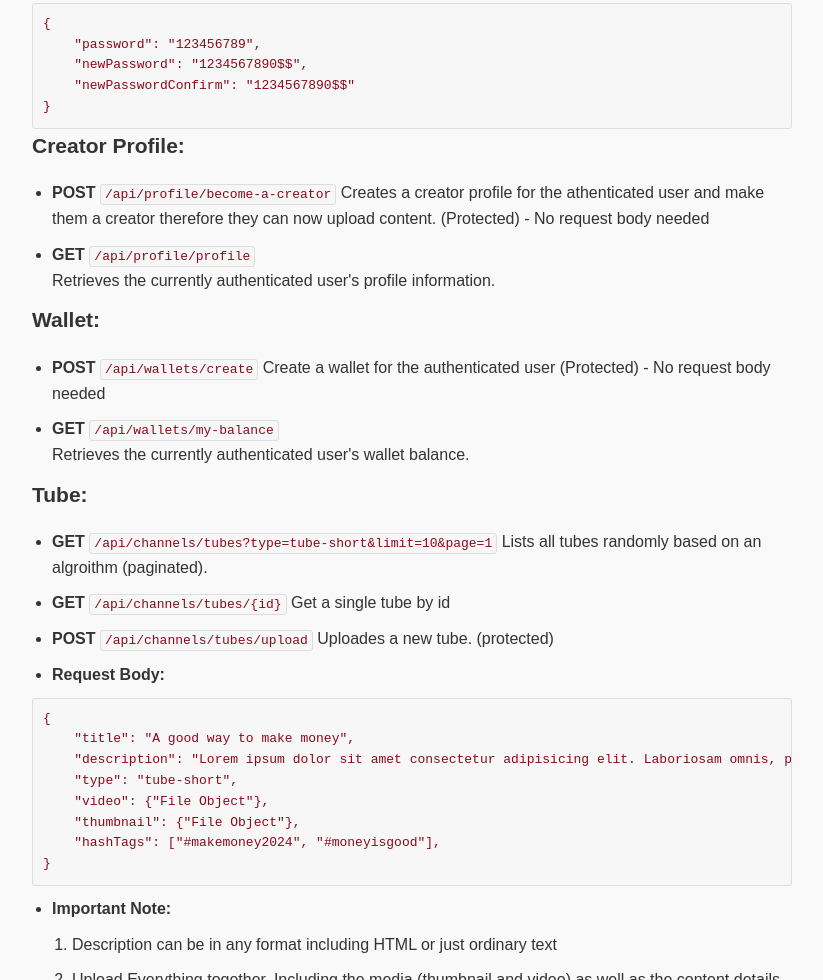
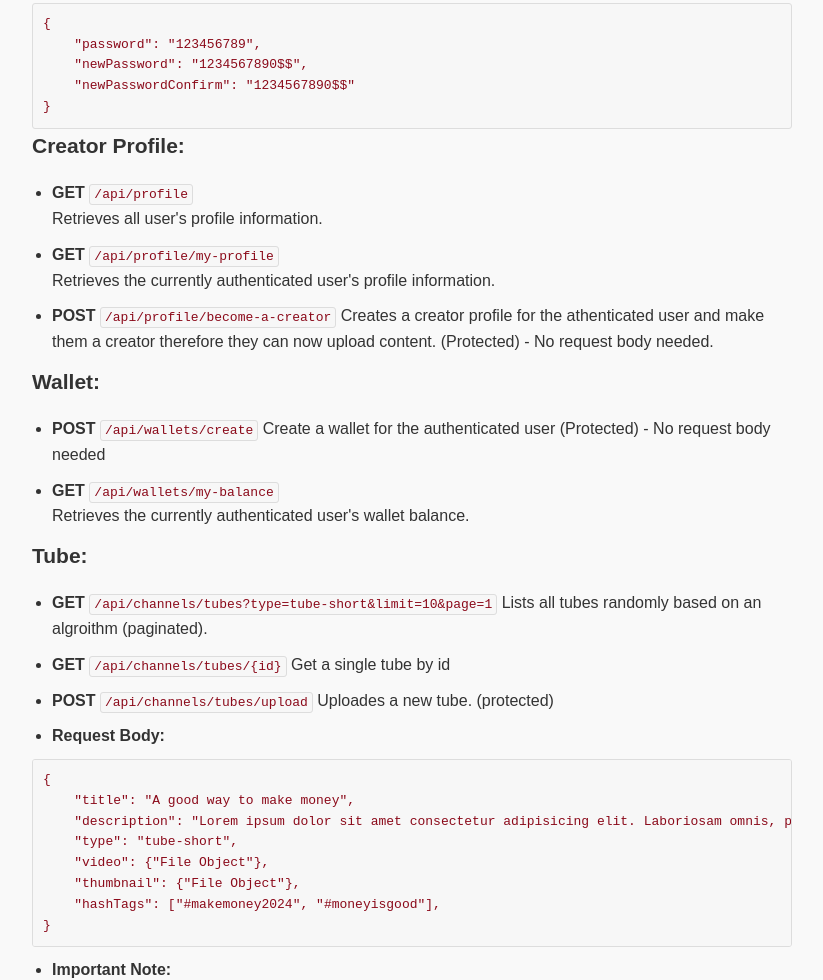
Before and after one commit to idowudamolaolatunji/api-tajify, a website: page public/doc.html in a window 1280 px wide. Shown: the part 4404-5384 px from the top of the page, without its empty margins (228-1051 px from the left). Drawn offline with Linux system fonts and the light colour scheme.

Commit message:
committing changes

```diff
--- a/public/doc.html
+++ b/public/doc.html
@@ -362,10 +362,13 @@
 		<h3 id="creator-profile-">Creator Profile:</h3>
 		<ul>
 			<li>
-				<p><strong>POST</strong> <code>/api/profile/become-a-creator</code> Creates a creator profile for the athenticated user and make them a creator therefore they can now upload content. (Protected) - No request body needed</p>
+				<p><strong>GET</strong> <code>/api/profile</code><br />Retrieves all user&#39;s profile information.</p>
 			</li>
 			<li>
-				<p><strong>GET</strong> <code>/api/profile/profile</code><br />Retrieves the currently authenticated user&#39;s profile information.</p>
+				<p><strong>GET</strong> <code>/api/profile/my-profile</code><br />Retrieves the currently authenticated user&#39;s profile information.</p>
+			</li>
+			<li>
+				<p><strong>POST</strong> <code>/api/profile/become-a-creator</code> Creates a creator profile for the athenticated user and make them a creator therefore they can now upload content. (Protected) - No request body needed.</p>
 			</li>
 		</ul>
 		<h3 id="wallet-">Wallet:</h3>
```
